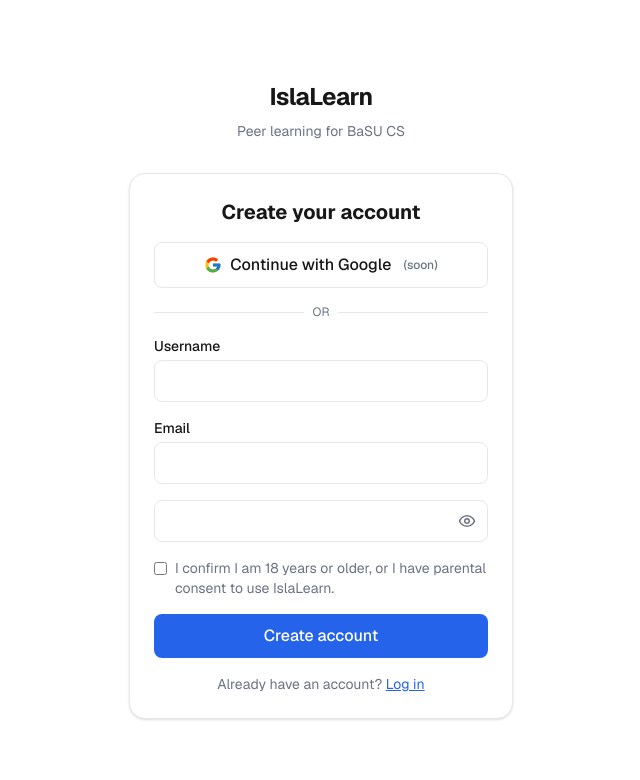
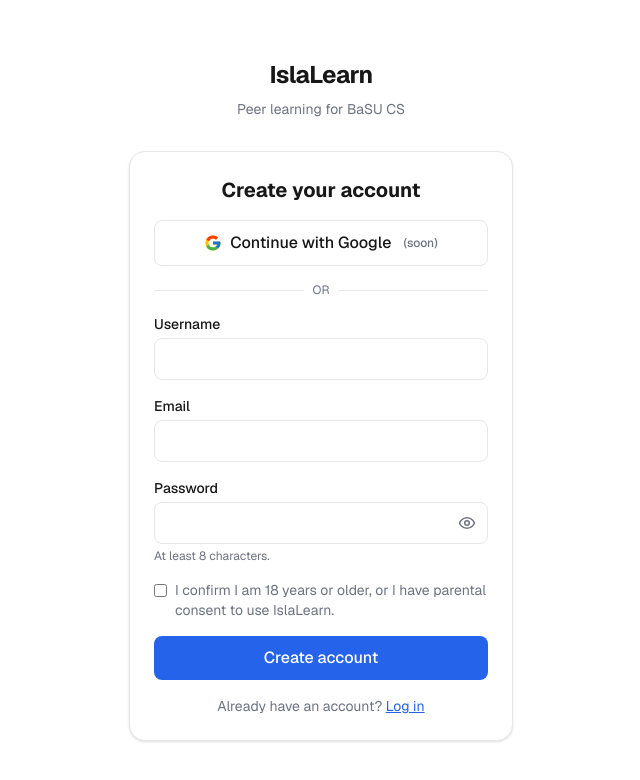
Before and after one commit to Jainal-5-2/IslaLearn, a Next.js app in the folder frontend/: page /register in a window 1280 px wide. Shown: the top 780 px of the page, without its empty margins (319-959 px from the left). Built offline with nearby package versions, Linux system fonts and the light colour scheme; no server answers.

Commit message:
minor fixed

```diff
--- a/frontend/app/globals.css
+++ b/frontend/app/globals.css
@@ -15,7 +15,6 @@
 
 @media (prefers-color-scheme: dark) {
   :root {
-    --background: #ffffff;
     --background: #0a0a0a;
     --foreground: #ededed;
     --card: #171717;
--- a/frontend/app/register/page.tsx
+++ b/frontend/app/register/page.tsx
@@ -125,11 +125,18 @@ export default function RegisterPage() {
             />
           </div>
 
+          <div>
+            <label className="block text-sm font-medium mb-1">Password</label>
             <PasswordInput
               value={password}
               onChange={setPassword}
               required
+              minLength={8}
             />
+            <p className="text-xs text-muted-foreground mt-1">
+              At least 8 characters.
+            </p>
+          </div>
 
           <div>
             <label className="flex items-start gap-2 text-sm">
--- a/frontend/components/hero-section.tsx
+++ b/frontend/components/hero-section.tsx
@@ -138,7 +138,7 @@ export function HeroSection({
         </motion.div>
 
         <motion.div
-          className="relative h-[400px] w-full sm:h-[500px]"
+          className="relative h-100 w-full sm:h-125"
           variants={containerVariants}
           initial="hidden"
           animate="visible"
--- a/frontend/tsconfig.json
+++ b/frontend/tsconfig.json
@@ -29,6 +29,6 @@
     ".next/types/**/*.ts",
     ".next/dev/types/**/*.ts",
     "**/*.mts"
-, "components/hero-section.tsx"  ],
+  ],
   "exclude": ["node_modules"]
 }
```
Also changed, not shown: 1 other file (tests, documents, lock files or other folders). Lines whose indentation alone changed are shown as unchanged.
